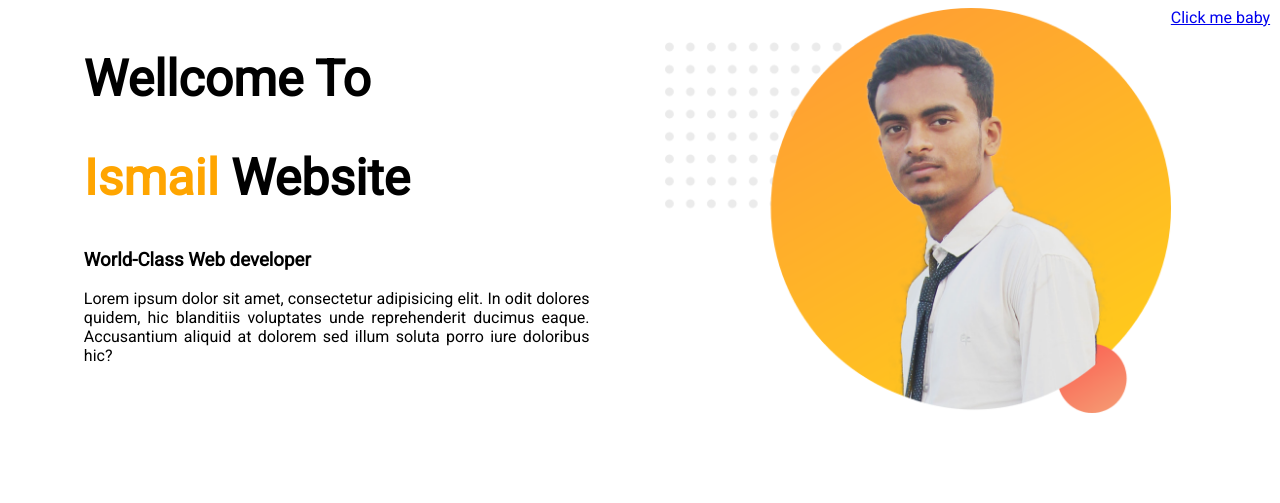
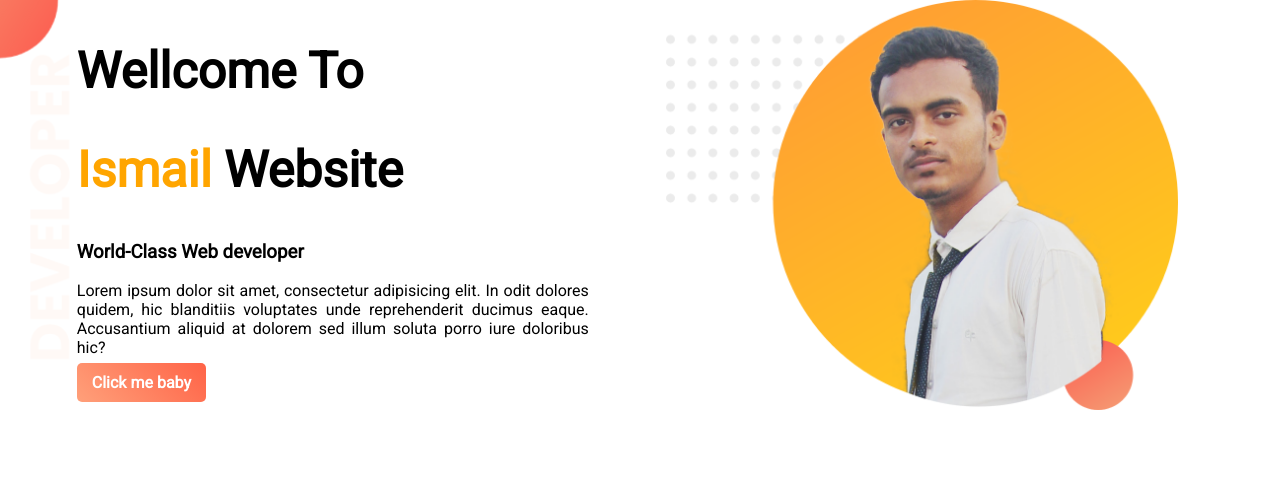
Before and after one commit to gaziismail/build-a-website, a plain HTML site: page build-a-website/index.html in a window 1280 px wide. Drawn offline with Linux system fonts and the light colour scheme.

Commit message:
adding the top part

```diff
--- a/build-a-website/index.html
+++ b/build-a-website/index.html
@@ -11,20 +11,16 @@
 </head>
 
 <body>
-    <section>
+    <section class="top-banner">
         <div class="first-div">
             <h1>Wellcome To</h1>
             <h1><span class="heading-color">Ismail</span> Website</h1>
             <h3>World-Class Web developer</h3>
-            <p>Lorem ipsum dolor sit amet, consectetur adipisicing elit. In odit dolores quidem, hic blanditiis
-                voluptates unde reprehenderit ducimus eaque. Accusantium aliquid at dolorem sed illum soluta porro iure
-                doloribus hic?</p>
+            <p>Lorem ipsum dolor sit amet, consectetur adipisicing elit. In odit dolores quidem, hic blanditiis voluptates unde reprehenderit ducimus eaque. Accusantium aliquid at dolorem sed illum soluta porro iure doloribus hic?</p>
+            <a class="link-button" target="_blank" href="http://www.google.com">Click me baby</a>
         </div>
         <div class="first-div">
             <img src="images/first image.png" alt="">
-        </div>
-        <div>
-            <a href="http://www.google.com">Click me baby</a>
         </div>
     </section>
 
--- a/build-a-website/style.css
+++ b/build-a-website/style.css
@@ -1,11 +1,19 @@
 body{
     font-family: 'Roboto', sans-serif;
+    margin: 0px;
+}
+section{
+    height: 500px;
 }
 h1{
     font-size: 50px;
 }
 p{
     text-align: justify;
+}
+.top-banner{
+    background-image: url("images/top-banner.png");
+    background-repeat: no-repeat;
 }
 .heading-color{
     color: orange;
@@ -15,7 +23,16 @@ p{
     float: left;
     margin-left: 5%;
     padding-left: 1%;
+
 }
 .first-div img{
     width: 100%;
 }
+.link-button{
+    text-decoration: none;
+    background-image: linear-gradient(45deg, lightsalmon, tomato);
+    padding: 10px 15px;
+    border-radius: 5px;
+    color: white;
+    font-weight: 700;
+}
```
Also changed, not shown: build-a-website/images/top-banner.png (added).
